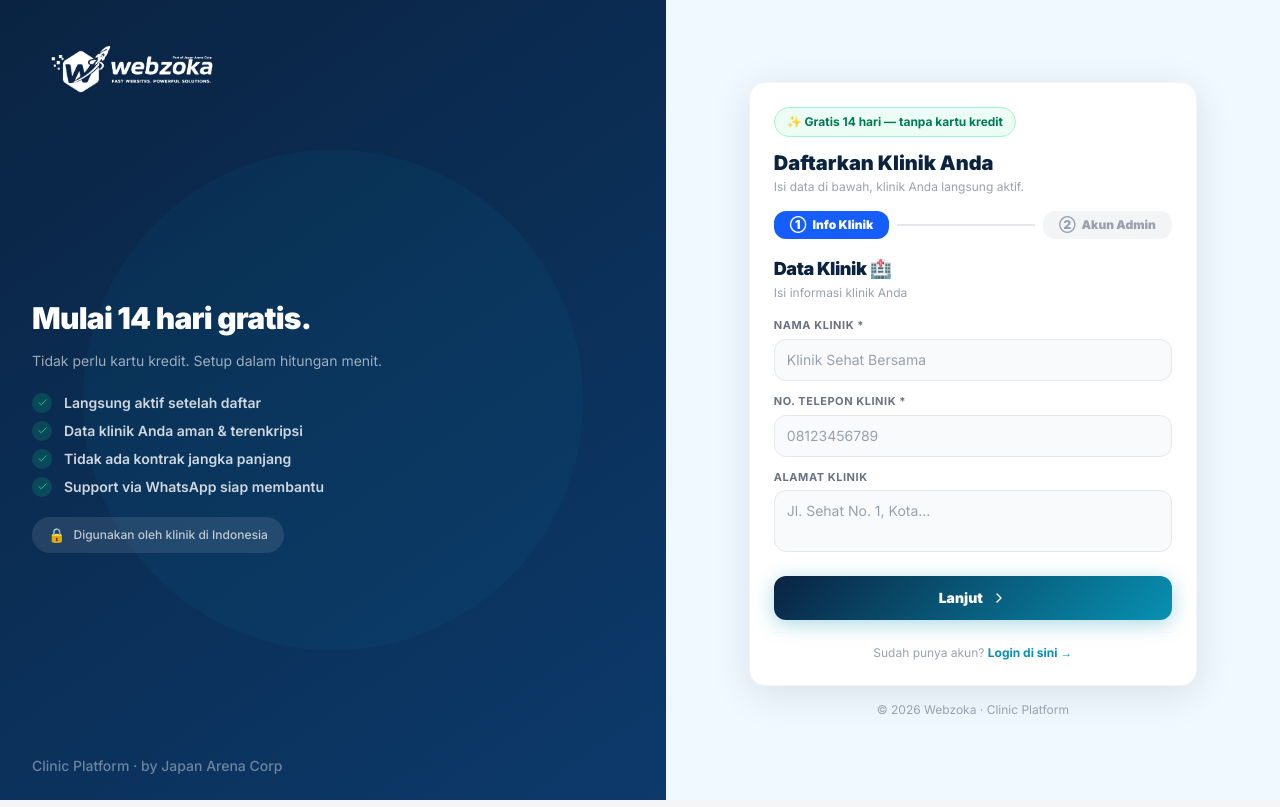
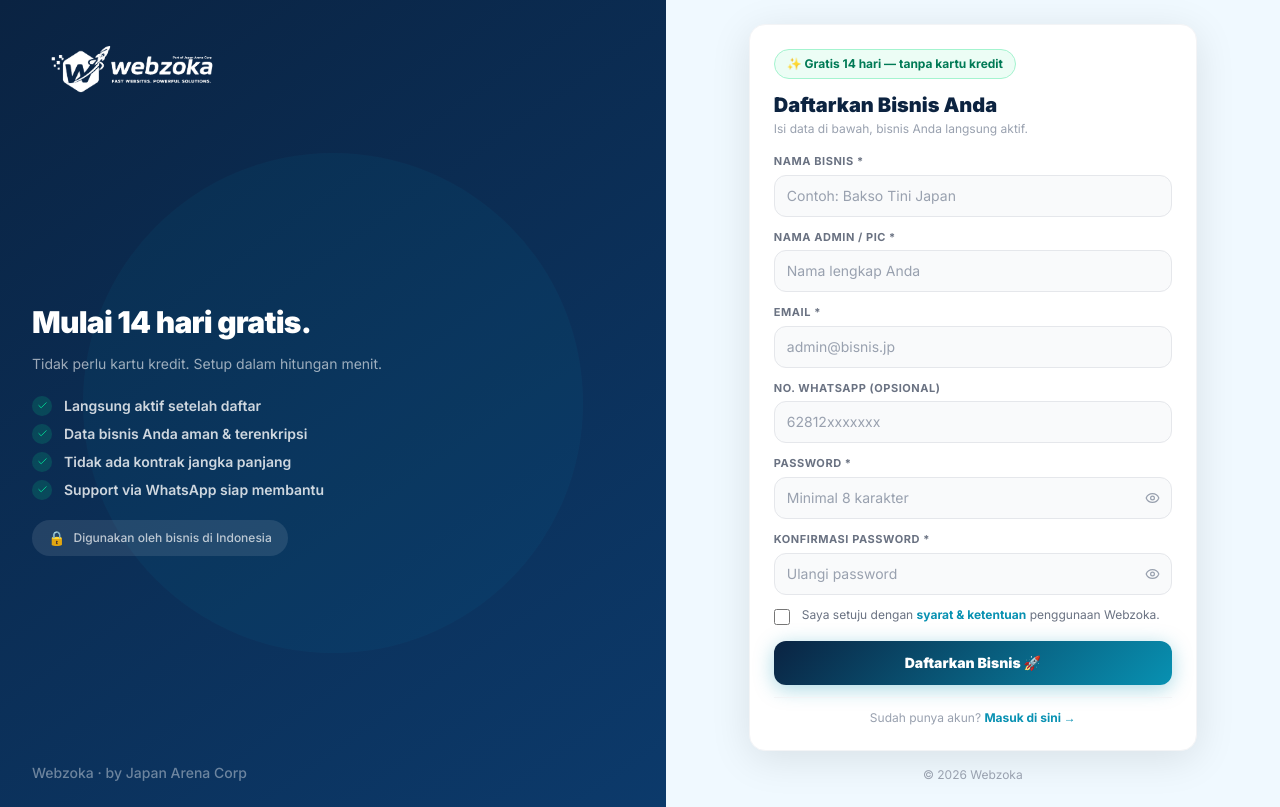
Before and after one commit to RiGi26/ja-clinic-platform, a Next.js app: page /register in a window 1280 px wide. Built offline with nearby package versions, Linux system fonts and the light colour scheme.

Commit message:
Standardize register form to single-step Webzoka business signup (#30)

```diff
--- a/app/api/register/route.ts
+++ b/app/api/register/route.ts
@@ -22,7 +22,6 @@
   if (!clinicName?.trim()) return NextResponse.json({ error: 'Nama klinik wajib diisi' }, { status: 400 })
   if (!slug?.trim() || slug.length < 3) return NextResponse.json({ error: 'Nama klinik terlalu pendek' }, { status: 400 })
   if (RESERVED.has(slug)) return NextResponse.json({ error: 'Nama klinik ini tidak bisa digunakan, coba nama lain' }, { status: 400 })
-  if (!phone?.trim()) return NextResponse.json({ error: 'Nomor telepon wajib diisi' }, { status: 400 })
   if (!adminName?.trim()) return NextResponse.json({ error: 'Nama admin wajib diisi' }, { status: 400 })
   if (!email?.trim()) return NextResponse.json({ error: 'Email wajib diisi' }, { status: 400 })
   if (!password || password.length < 8) return NextResponse.json({ error: 'Password minimal 8 karakter' }, { status: 400 })
@@ -48,7 +47,7 @@
     .insert({
       name:            clinicName.trim(),
       slug,
-      phone:           phone.trim(),
+      phone:           phone?.trim() || null,
       address:         address?.trim() || null,
       plan:            'trial',
       plan_expires_at: planExpiresAt,
--- a/app/register/page.tsx
+++ b/app/register/page.tsx
@@ -3,7 +3,7 @@
 import { useState, useEffect } from 'react'
 import Link from 'next/link'
 import Image from 'next/image'
-import { Eye, EyeOff, AlertCircle, Loader2, CheckCircle2, ChevronRight, ChevronLeft, Check } from 'lucide-react'
+import { Eye, EyeOff, AlertCircle, Loader2, CheckCircle2, Check } from 'lucide-react'
 
 const INPUT_CLS = 'w-full px-3 py-2.5 bg-gray-50 border border-gray-200 rounded-xl text-sm text-[#0C2340] placeholder-gray-400 focus:outline-none focus:ring-2 focus:ring-[#0891B2] focus:border-transparent transition-all'
 
@@ -11,7 +11,7 @@
 
 const TRUST_POINTS = [
   'Langsung aktif setelah daftar',
-  'Data klinik Anda aman & terenkripsi',
+  'Data bisnis Anda aman & terenkripsi',
   'Tidak ada kontrak jangka panjang',
   'Support via WhatsApp siap membantu',
 ]
@@ -27,14 +27,8 @@
 }
 
 export default function RegisterPage() {
-  const [step, setStep] = useState<1 | 2>(1)
-
-  // Step 1
   const [clinicName, setClinicName] = useState('')
   const [phone,      setPhone]      = useState('')
-  const [address,    setAddress]    = useState('')
-
-  // Step 2
   const [adminName,   setAdminName]   = useState('')
   const [email,       setEmail]       = useState('')
   const [password,    setPassword]    = useState('')
@@ -66,15 +60,10 @@
 
   const slug = generateSlug(clinicName)
 
-  function validateStep1(): string {
-    if (!clinicName.trim()) return 'Nama klinik wajib diisi'
-    if (!slug || slug.length < 3) return 'Nama klinik terlalu pendek (min 3 karakter)'
-    if (RESERVED.has(slug)) return 'Nama klinik ini tidak bisa digunakan, coba nama lain'
-    if (!phone.trim()) return 'Nomor telepon wajib diisi'
-    return ''
-  }
-
-  function validateStep2(): string {
+  function validate(): string {
+    if (!clinicName.trim()) return 'Nama bisnis wajib diisi'
+    if (!slug || slug.length < 3) return 'Nama bisnis terlalu pendek (min 3 karakter)'
+    if (RESERVED.has(slug)) return 'Nama bisnis ini tidak bisa digunakan, coba nama lain'
     if (!adminName.trim())    return 'Nama admin wajib diisi'
     if (!email.trim())        return 'Email wajib diisi'
     if (password.length < 8)  return 'Password minimal 8 karakter'
@@ -83,16 +72,9 @@
     return ''
   }
 
-  function handleNext() {
-    const err = validateStep1()
-    if (err) { setError(err); return }
-    setError('')
-    setStep(2)
-  }
-
   async function handleSubmit(e: React.FormEvent) {
     e.preventDefault()
-    const err = validateStep2()
+    const err = validate()
     if (err) { setError(err); return }
 
     setError('')
@@ -102,7 +84,7 @@
       const res  = await fetch('/api/register', {
         method : 'POST',
         headers: { 'Content-Type': 'application/json' },
-        body   : JSON.stringify({ clinicName, slug, phone, address, adminName, email, password }),
+        body   : JSON.stringify({ clinicName, slug, phone, adminName, email, password }),
       })
       const data = await res.json() as { success?: boolean; error?: string; redirectTo?: string }
 
@@ -175,12 +157,12 @@
 
           <div className="inline-flex items-center gap-2 bg-white/10 rounded-full px-4 py-2">
             <span className="text-sm">🔒</span>
-            <span className="text-white/70 text-xs font-medium">Digunakan oleh klinik di Indonesia</span>
+            <span className="text-white/70 text-xs font-medium">Digunakan oleh bisnis di Indonesia</span>
           </div>
         </div>
 
         <div className="relative z-10 px-8 pb-6">
-          <p className="text-white/40 text-sm font-medium">Clinic Platform · by Japan Arena Corp</p>
+          <p className="text-white/40 text-sm font-medium">Webzoka · by Japan Arena Corp</p>
         </div>
       </div>
 
@@ -201,7 +183,7 @@
               <div className="w-16 h-16 bg-emerald-100 rounded-full flex items-center justify-center mx-auto mb-5">
                 <CheckCircle2 size={32} className="text-emerald-600" />
               </div>
-              <h2 className="text-2xl font-black text-[#0C2340] mb-2">Klinik Anda sudah aktif! 🎉</h2>
+              <h2 className="text-2xl font-black text-[#0C2340] mb-2">Bisnis Anda sudah aktif! 🎉</h2>
               <p className="text-gray-400 text-sm mb-8 leading-relaxed">
                 Silakan login dengan email yang baru saja Anda daftarkan.
               </p>
@@ -236,43 +218,13 @@
                     ? `✨ Berlangganan paket ${tierLabel}`
                     : '✨ Gratis 14 hari — tanpa kartu kredit'}
                 </span>
-                <h2 className="text-xl font-black text-[#0C2340] mb-0.5">Daftarkan Klinik Anda</h2>
+                <h2 className="text-xl font-black text-[#0C2340] mb-0.5">Daftarkan Bisnis Anda</h2>
                 <p className="text-xs text-gray-400">
                   {subscribe
-                    ? 'Buat akun klinik Anda, lalu lanjut ke pembayaran.'
-                    : 'Isi data di bawah, klinik Anda langsung aktif.'}
+                    ? 'Buat akun bisnis Anda, lalu lanjut ke pembayaran.'
+                    : 'Isi data di bawah, bisnis Anda langsung aktif.'}
                 </p>
               </div>
-
-              {/* Step indicator */}
-              <div className="flex items-center mb-4">
-                <div className={`flex items-center gap-1.5 px-4 py-1.5 rounded-xl text-xs font-black transition-all whitespace-nowrap ${
-                  step === 1 ? 'bg-blue-600 text-white' : 'bg-emerald-500 text-white'
-                }`}>
-                  {step > 1
-                    ? <Check size={11} className="flex-shrink-0" />
-                    : <span>①</span>
-                  }
-                  Info Klinik
-                </div>
-
-                <div className={`flex-1 h-0.5 mx-2 transition-all ${step >= 2 ? 'bg-blue-600' : 'bg-gray-200'}`} />
-
-                <div className={`flex items-center gap-1.5 px-4 py-1.5 rounded-xl text-xs font-black transition-all whitespace-nowrap ${
-                  step === 2 ? 'bg-blue-600 text-white' : 'bg-gray-100 text-gray-400'
-                }`}>
-                  <span>②</span>
-                  Akun Admin
-                </div>
-              </div>
-
-              {/* Step heading */}
-              <h3 className="text-lg font-black text-[#0C2340] tracking-tight mb-0.5">
-                {step === 1 ? 'Data Klinik 🏥' : 'Akun Admin 👤'}
-              </h3>
-              <p className="text-xs text-gray-400 mb-4">
-                {step === 1 ? 'Isi informasi klinik Anda' : 'Buat akun untuk mengelola klinik'}
-              </p>
 
               {error && (
                 <div className="flex items-start gap-3 bg-red-50 border border-red-200 rounded-xl p-3 mb-4">
@@ -281,71 +233,38 @@
                 </div>
               )}
 
-              {/* Step 1 */}
-              {step === 1 && (
-                <div className="space-y-3">
+              <form onSubmit={handleSubmit} className="space-y-3">
                 <div>
-                    <label className="block text-[11px] font-bold text-gray-500 uppercase tracking-wider mb-1">Nama Klinik *</label>
+                  <label className="block text-[11px] font-bold text-gray-500 uppercase tracking-wider mb-1">Nama Bisnis *</label>
                   <input
                     value={clinicName}
                     onChange={e => { setClinicName(e.target.value); setError('') }}
-                      placeholder="Klinik Sehat Bersama"
-                      className={INPUT_CLS}
-                    />
-                    {slug && (
-                      <p className="text-[11px] text-gray-400 mt-1">
-                        URL:{' '}
-                        <span className={`font-mono font-bold ${RESERVED.has(slug) ? 'text-red-500' : 'text-[#0891B2]'}`}>
-                          {slug}.clinic.webzoka.com
-                        </span>
-                      </p>
-                    )}
-                  </div>
-                  <div>
-                    <label className="block text-[11px] font-bold text-gray-500 uppercase tracking-wider mb-1">No. Telepon Klinik *</label>
-                    <input
-                      value={phone}
-                      onChange={e => setPhone(e.target.value)}
-                      placeholder="08123456789"
+                    placeholder="Contoh: Bakso Tini Japan"
                     className={INPUT_CLS}
                   />
                 </div>
                 <div>
-                    <label className="block text-[11px] font-bold text-gray-500 uppercase tracking-wider mb-1">Alamat Klinik</label>
-                    <textarea
-                      rows={2}
-                      value={address}
-                      onChange={e => setAddress(e.target.value)}
-                      placeholder="Jl. Sehat No. 1, Kota..."
-                      className={`${INPUT_CLS} resize-none`}
-                    />
-                  </div>
-                  <button
-                    onClick={handleNext}
-                    className="w-full py-3 rounded-xl text-white font-black text-sm flex items-center justify-center gap-2 mt-4"
-                    style={{ background: 'linear-gradient(135deg, #0A2342 0%, #0891B2 100%)', boxShadow: '0 4px 20px rgba(8,145,178,0.35)' }}
-                  >
-                    Lanjut <ChevronRight size={16} />
-                  </button>
-                </div>
-              )}
-
-              {/* Step 2 */}
-              {step === 2 && (
-                <form onSubmit={handleSubmit} className="space-y-3">
-                  <div>
-                    <label className="block text-[11px] font-bold text-gray-500 uppercase tracking-wider mb-1">Nama Lengkap Admin *</label>
-                    <input value={adminName} onChange={e => setAdminName(e.target.value)} placeholder="Nama Anda" className={INPUT_CLS} />
+                  <label className="block text-[11px] font-bold text-gray-500 uppercase tracking-wider mb-1">Nama Admin / PIC *</label>
+                  <input value={adminName} onChange={e => setAdminName(e.target.value)} placeholder="Nama lengkap Anda" className={INPUT_CLS} />
                 </div>
                 <div>
                   <label className="block text-[11px] font-bold text-gray-500 uppercase tracking-wider mb-1">Email *</label>
-                    <input type="email" value={email} onChange={e => setEmail(e.target.value)} placeholder="admin@klinik.com" className={INPUT_CLS} autoComplete="email" />
+                  <input type="email" value={email} onChange={e => setEmail(e.target.value)} placeholder="admin@bisnis.jp" className={INPUT_CLS} autoComplete="email" />
                 </div>
                 <div>
-                    <label className="block text-[11px] font-bold text-gray-500 uppercase tracking-wider mb-1">Password * (min 8 karakter)</label>
+                  <label className="block text-[11px] font-bold text-gray-500 uppercase tracking-wider mb-1">No. WhatsApp (opsional)</label>
+                  <input
+                    value={phone}
+                    onChange={e => setPhone(e.target.value)}
+                    placeholder="62812xxxxxxx"
+                    className={INPUT_CLS}
+                  />
+                </div>
+                <div>
+                  <label className="block text-[11px] font-bold text-gray-500 uppercase tracking-wider mb-1">Password *</label>
                   <div className="relative">
                     <input type={showPw ? 'text' : 'password'} value={password} onChange={e => setPassword(e.target.value)}
-                        placeholder="••••••••" className={`${INPUT_CLS} pr-12`} autoComplete="new-password" />
+                      placeholder="Minimal 8 karakter" className={`${INPUT_CLS} pr-12`} autoComplete="new-password" />
                     <button type="button" onClick={() => setShowPw(v => !v)}
                       className="absolute right-3 top-1/2 -translate-y-1/2 text-gray-400 hover:text-gray-600 transition-colors">
                       {showPw ? <EyeOff size={15} /> : <Eye size={15} />}
@@ -356,7 +275,7 @@
                   <label className="block text-[11px] font-bold text-gray-500 uppercase tracking-wider mb-1">Konfirmasi Password *</label>
                   <div className="relative">
                     <input type={showConfirm ? 'text' : 'password'} value={confirm} onChange={e => setConfirm(e.target.value)}
-                        placeholder="••••••••" className={`${INPUT_CLS} pr-12`} autoComplete="new-password" />
+                      placeholder="Ulangi password" className={`${INPUT_CLS} pr-12`} autoComplete="new-password" />
                     <button type="button" onClick={() => setShowConfirm(v => !v)}
                       className="absolute right-3 top-1/2 -translate-y-1/2 text-gray-400 hover:text-gray-600 transition-colors">
                       {showConfirm ? <EyeOff size={15} /> : <Eye size={15} />}
@@ -371,32 +290,25 @@
                     className="mt-0.5 w-4 h-4 accent-[#0891B2] flex-shrink-0" />
                   <span className="text-xs text-gray-500">
                     Saya setuju dengan{' '}
-                      <span className="text-[#0891B2] font-bold">syarat & ketentuan</span>{' '}
-                      penggunaan platform Webzoka Clinic
+                    <span className="text-[#0891B2] font-bold">syarat &amp; ketentuan</span>{' '}
+                    penggunaan Webzoka.
                   </span>
                 </label>
 
-                  <div className="flex gap-3 mt-4">
-                    <button type="button" onClick={() => { setStep(1); setError('') }}
-                      className="flex items-center gap-1.5 px-4 py-3 rounded-xl border border-gray-200 text-secondary text-sm font-bold hover:bg-gray-50 transition-colors">
-                      <ChevronLeft size={14} /> Kembali
-                    </button>
                 <button type="submit" disabled={loading}
-                      className="flex-1 py-3 rounded-xl text-white font-black text-sm disabled:opacity-60 disabled:cursor-not-allowed flex items-center justify-center gap-2"
+                  className="w-full py-3 rounded-xl text-white font-black text-sm disabled:opacity-60 disabled:cursor-not-allowed flex items-center justify-center gap-2 mt-4"
                   style={{ background: 'linear-gradient(135deg, #0A2342 0%, #0891B2 100%)', boxShadow: '0 4px 20px rgba(8,145,178,0.35)' }}>
                   {loading
                     ? <><Loader2 size={16} className="animate-spin" /> Mendaftarkan...</>
-                        : subscribe ? 'Lanjut ke Pembayaran →' : 'Daftarkan Klinik 🏥'}
+                    : subscribe ? 'Lanjut ke Pembayaran →' : 'Daftarkan Bisnis 🚀'}
                 </button>
-                  </div>
               </form>
-              )}
 
               <div className="mt-3 pt-3 border-t border-gray-100 text-center">
                 <p className="text-xs text-gray-400">
                   Sudah punya akun?{' '}
                   <Link href="/auth/login" className="font-bold text-[#0891B2] hover:underline">
-                    Login di sini →
+                    Masuk di sini →
                   </Link>
                 </p>
               </div>
@@ -404,7 +316,7 @@
           )}
 
           <p className="text-center text-xs text-gray-400 mt-4">
-            © {new Date().getFullYear()} Webzoka · Clinic Platform
+            © {new Date().getFullYear()} Webzoka
           </p>
         </div>
       </div>
```
Lines whose indentation alone changed are shown as unchanged.
